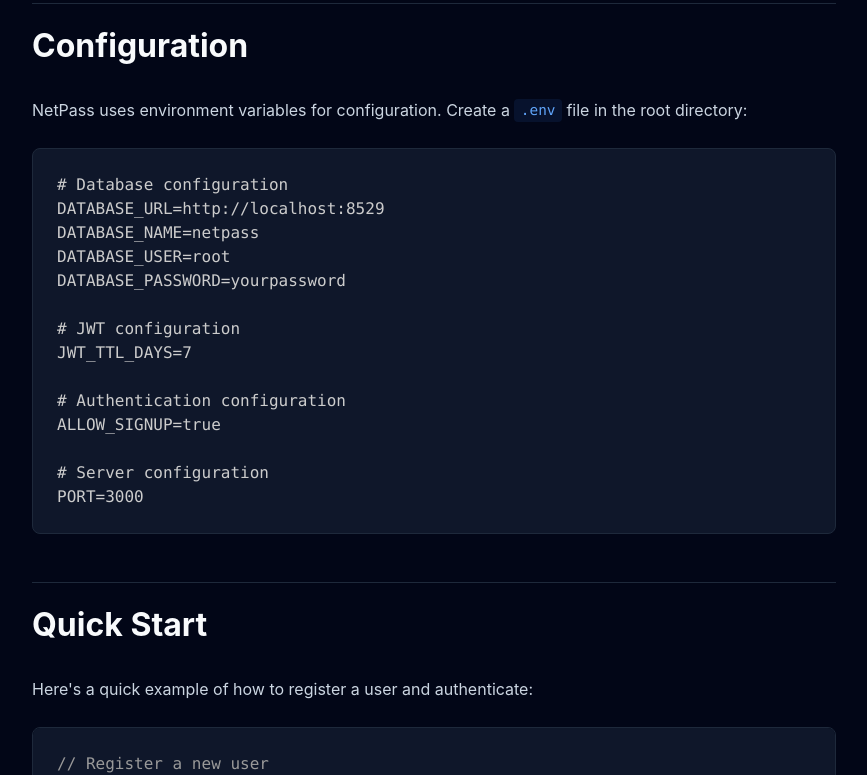
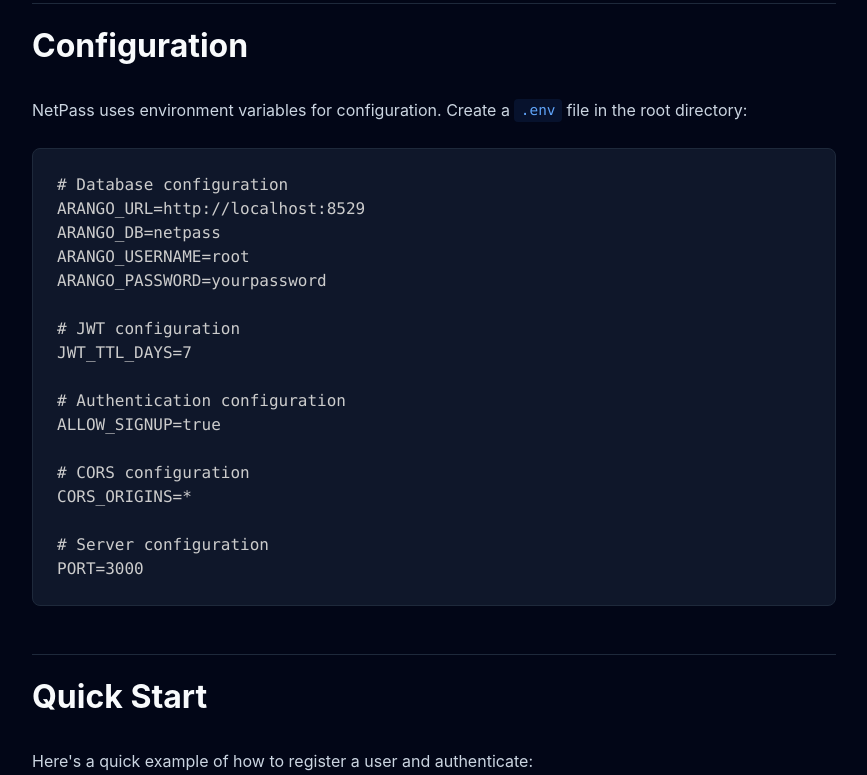
Before and after one commit to gedankrayze/netpass, a website: page public/docs.html in a window 1280 px wide. Shown: the part 1417-2192 px from the top of the page, without its empty margins (296-1163 px from the left). Drawn offline with nearby package versions, Linux system fonts and the light colour scheme.

Commit message:
Fix environment variable names to match actual code
- Change DATABASE_URL to ARANGO_URL
- Change DATABASE_NAME to ARANGO_DB
- Change DATABASE_USER to ARANGO_USERNAME
- Change DATABASE_PASSWORD to ARANGO_PASSWORD
- Update all documentation to reflect correct variable names
- Add missing CORS_ORIGINS to configuration examples

This fixes a critical mismatch where documentation showed DATABASE_*
variables but code actually uses ARANGO_* variables.

```diff
--- a/public/docs.html
+++ b/public/docs.html
@@ -455,16 +455,19 @@
             <p>NetPass uses environment variables for configuration. Create a <code>.env</code> file in the root directory:</p>
 
             <pre><code class="language-bash"># Database configuration
-DATABASE_URL=http://localhost:8529
-DATABASE_NAME=netpass
-DATABASE_USER=root
-DATABASE_PASSWORD=yourpassword
+ARANGO_URL=http://localhost:8529
+ARANGO_DB=netpass
+ARANGO_USERNAME=root
+ARANGO_PASSWORD=yourpassword
 
 # JWT configuration
 JWT_TTL_DAYS=7
 
 # Authentication configuration
 ALLOW_SIGNUP=true
+
+# CORS configuration
+CORS_ORIGINS=*
 
 # Server configuration
 PORT=3000</code></pre>
@@ -809,22 +812,22 @@
                 </thead>
                 <tbody>
                     <tr>
-                        <td><code>DATABASE_URL</code></td>
+                        <td><code>ARANGO_URL</code></td>
                         <td>ArangoDB connection URL</td>
                         <td>http://localhost:8529</td>
                     </tr>
                     <tr>
-                        <td><code>DATABASE_NAME</code></td>
+                        <td><code>ARANGO_DB</code></td>
                         <td>Database name</td>
                         <td>netpass</td>
                     </tr>
                     <tr>
-                        <td><code>DATABASE_USER</code></td>
+                        <td><code>ARANGO_USERNAME</code></td>
                         <td>Database username</td>
                         <td>root</td>
                     </tr>
                     <tr>
-                        <td><code>DATABASE_PASSWORD</code></td>
+                        <td><code>ARANGO_PASSWORD</code></td>
                         <td>Database password</td>
                         <td>-</td>
                     </tr>
```
Also changed, not shown: README.md, 1 other file.
